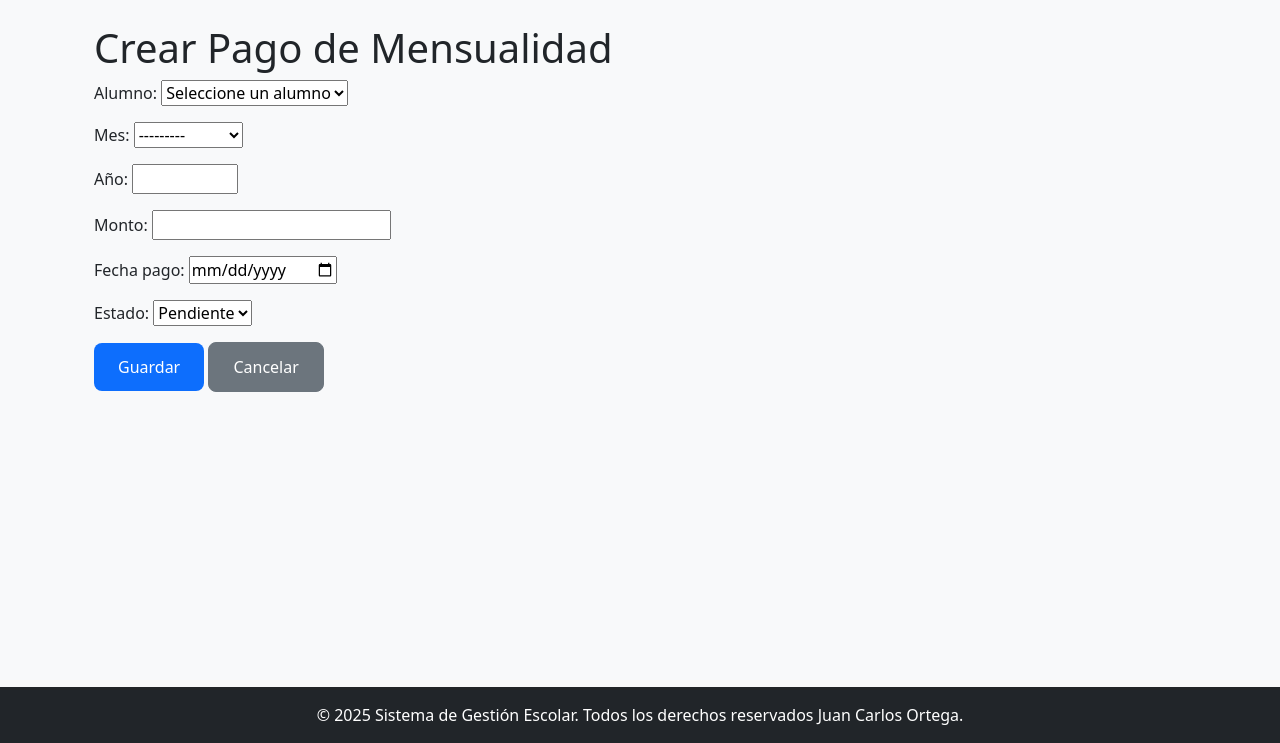
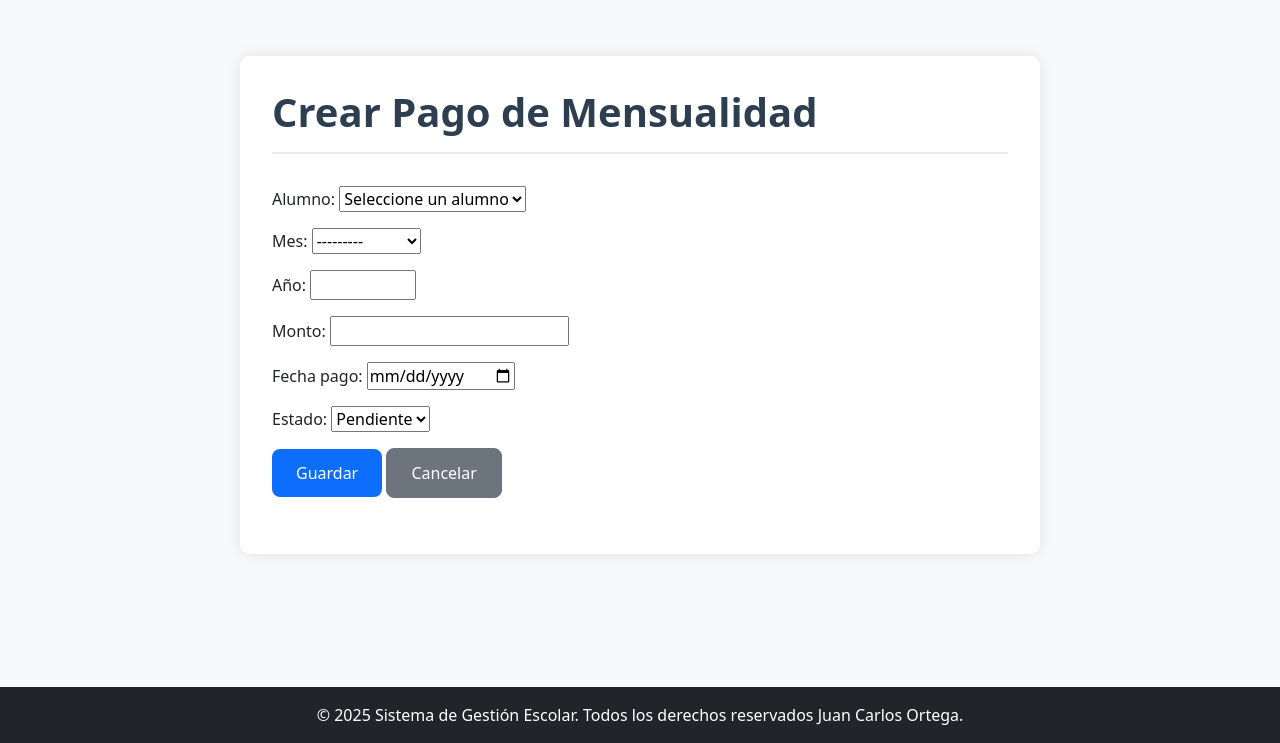
Before and after one commit to jeancarlos336/colegio, a Django app: page /pagos-mensualidad/crear/ in a window 1280 px wide. Shown: the part 57-800 px from the top of the page. Run offline with Django 5.2, Linux system fonts and the light colour scheme; the visitor is signed in with stand-in values (Sample User, id 1); data comes from the database, SQL or seed files in the repository; data that the repository does not hold is empty.

Commit message:
modulo pago

```diff
--- a/colegioapp/templates/colegio/form_pago.html
+++ b/colegioapp/templates/colegio/form_pago.html
@@ -3,14 +3,16 @@
 {% extends 'base.html' %}
 
 {% block contenido %}
-<div class="container">
-    <h1>{% if form.instance.pk %}Editar{% else %}Crear{% endif %} Pago de Mensualidad</h1>
+<div class="form-container fade-in">
+    <h1 class="form-title">{% if form.instance.pk %}Editar{% else %}Crear{% endif %} Pago de Mensualidad</h1>
 
     <form method="post">
-        {% csrf_token %}
-        {{ form.as_p }}
-        <button type="submit" class="btn btn-primary">Guardar</button>
-        <a href="{% url 'lista_pagos_mensualidad' %}" class="btn btn-secondary">Cancelar</a>
+        <div class="form-group">
+            {% csrf_token %}
+            {{ form.as_p }}
+            <button type="submit" class="btn btn-primary">Guardar</button>
+            <a href="{% url 'lista_pagos_mensualidad' %}" class="btn btn-secondary">Cancelar</a>
+        </div>
     </form>
 </div>
 {% endblock %}
```
